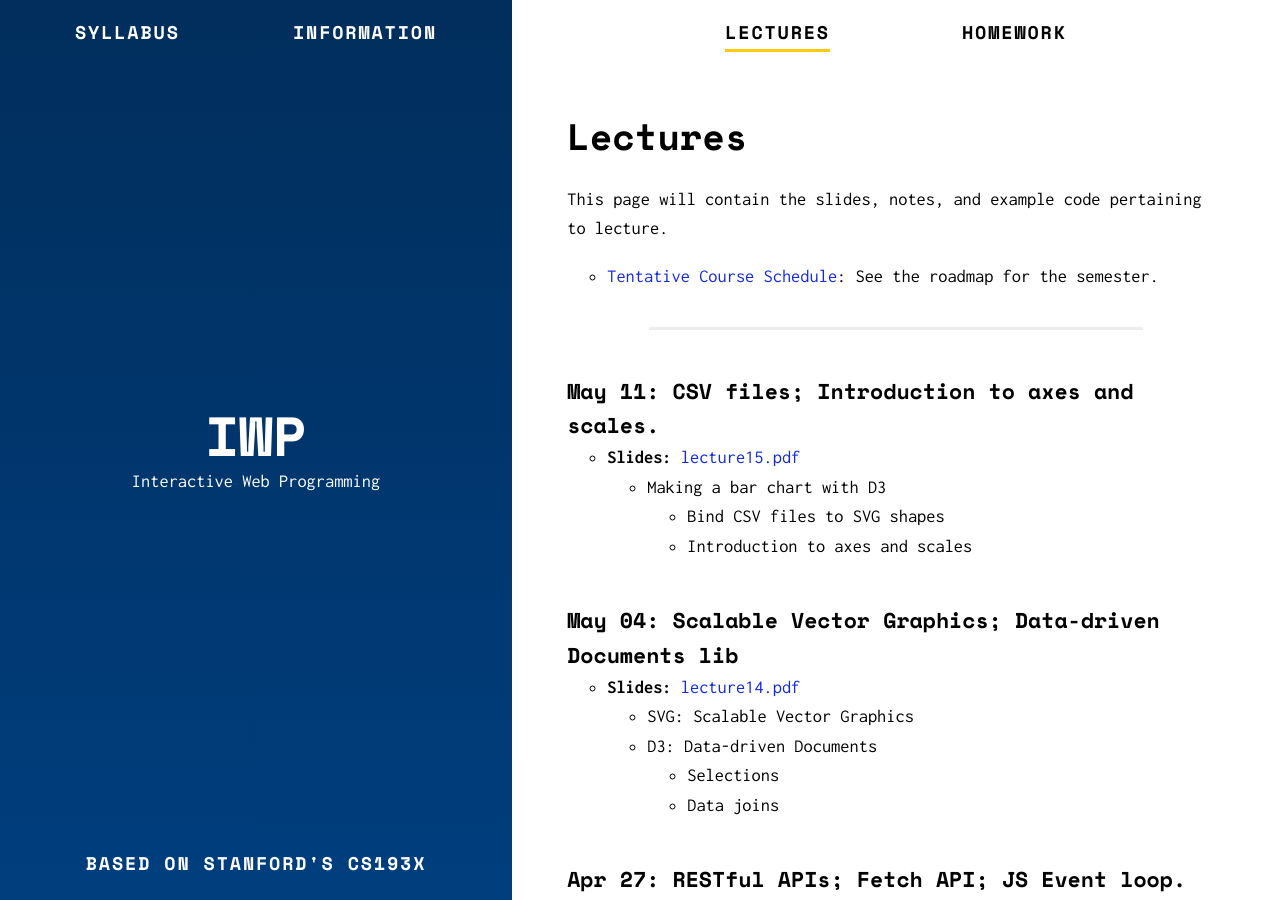
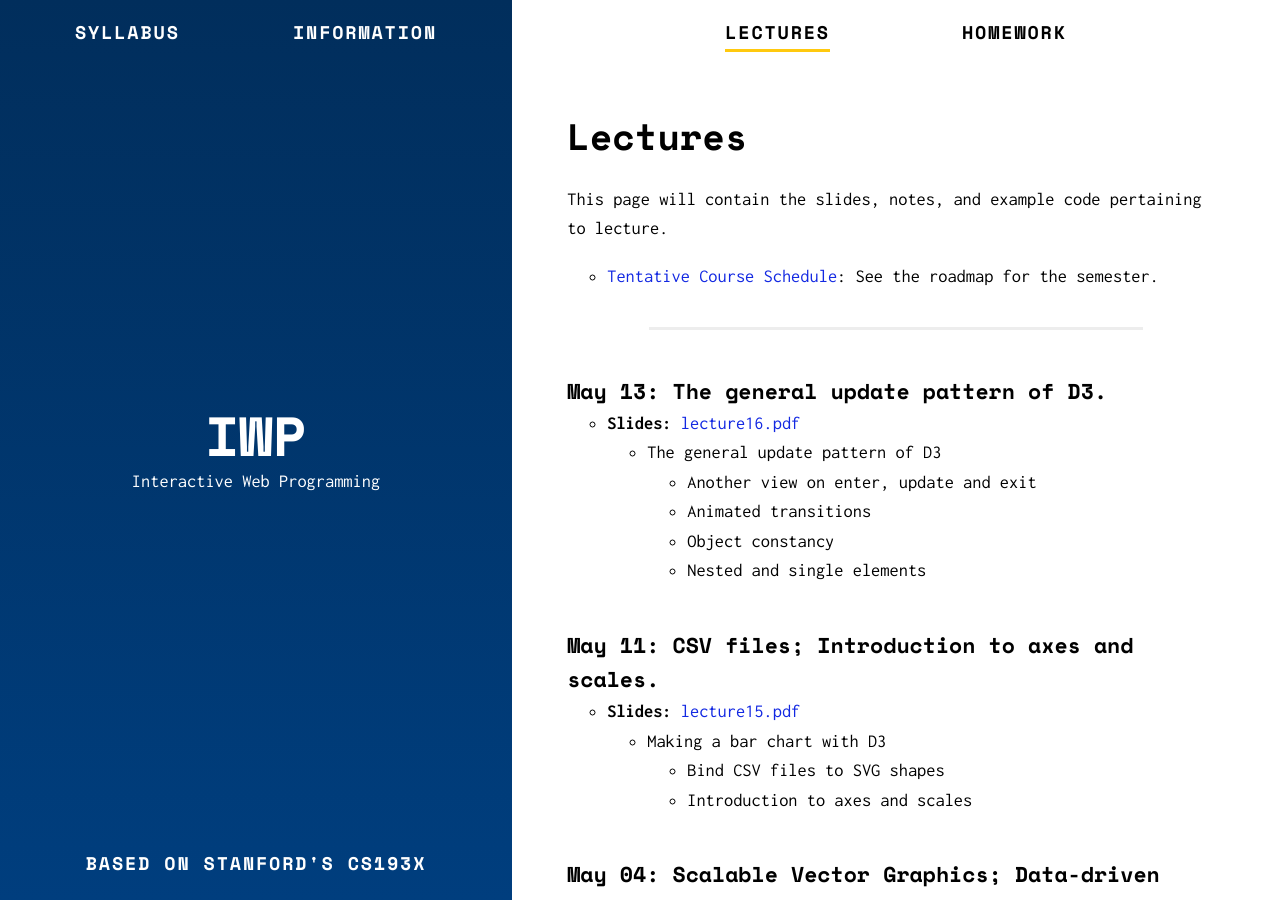
Before and after one commit to murilocamargos/iwp, a Jekyll site: the page built from lectures.md, in a window 1280 px wide and 900 px high. Built offline with Jekyll 4.4.1, drawn with Linux system fonts in a browser that asks for light colours.

Commit message:
Adiciona aula 16

```diff
--- a/lectures.md
+++ b/lectures.md
@@ -10,6 +10,16 @@ This page will contain the slides, notes, and example code pertaining to lecture
 * [Tentative Course Schedule]({{ site.baseurl }}/syllabus): See the roadmap for the semester.
 
 ---
+
+
+### May 13: The general update pattern of D3.
+- **Slides:** [lecture16.pdf]({{ site.baseurl }}/lectures/lecture16.pdf)
+  - The general update pattern of D3
+    - Another view on enter, update and exit
+    - Animated transitions
+    - Object constancy
+    - Nested and single elements
+
 
 ### May 11: CSV files; Introduction to axes and scales.
 - **Slides:** [lecture15.pdf]({{ site.baseurl }}/lectures/lecture15.pdf)
```
Also changed, not shown: 1 other file.
